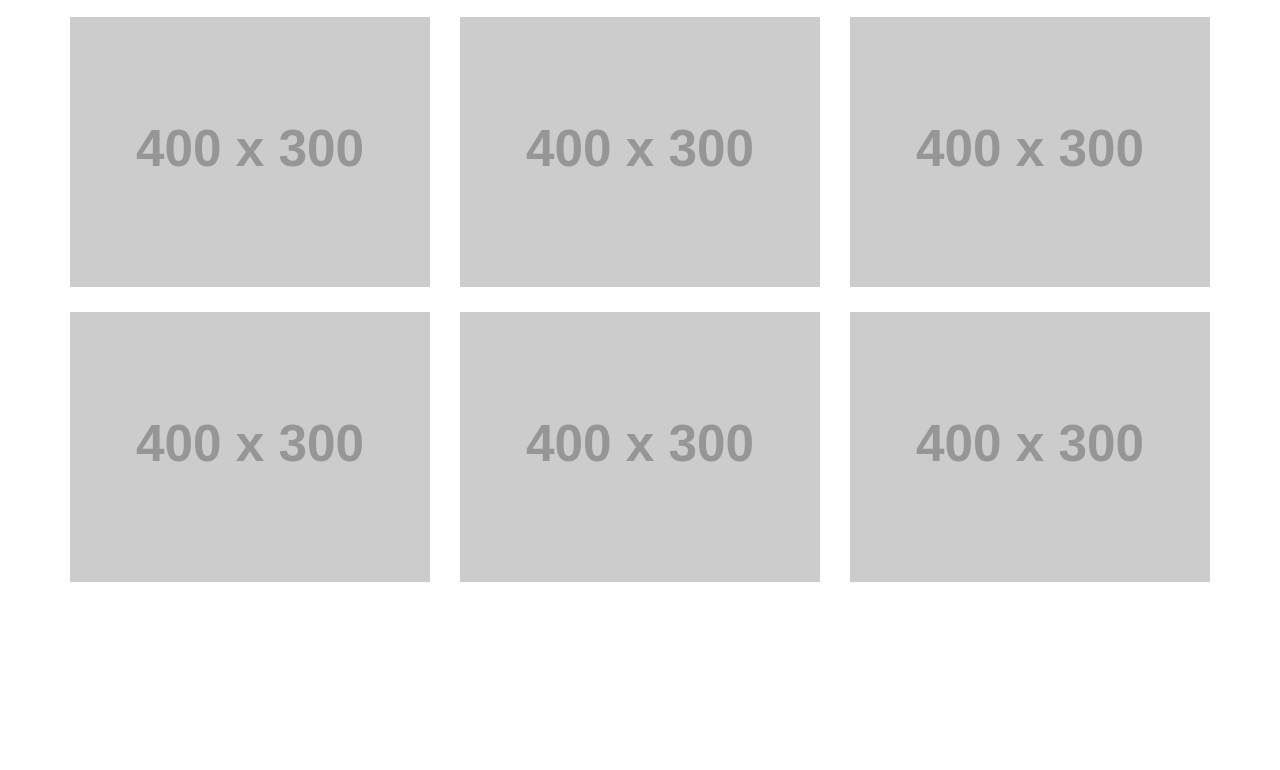
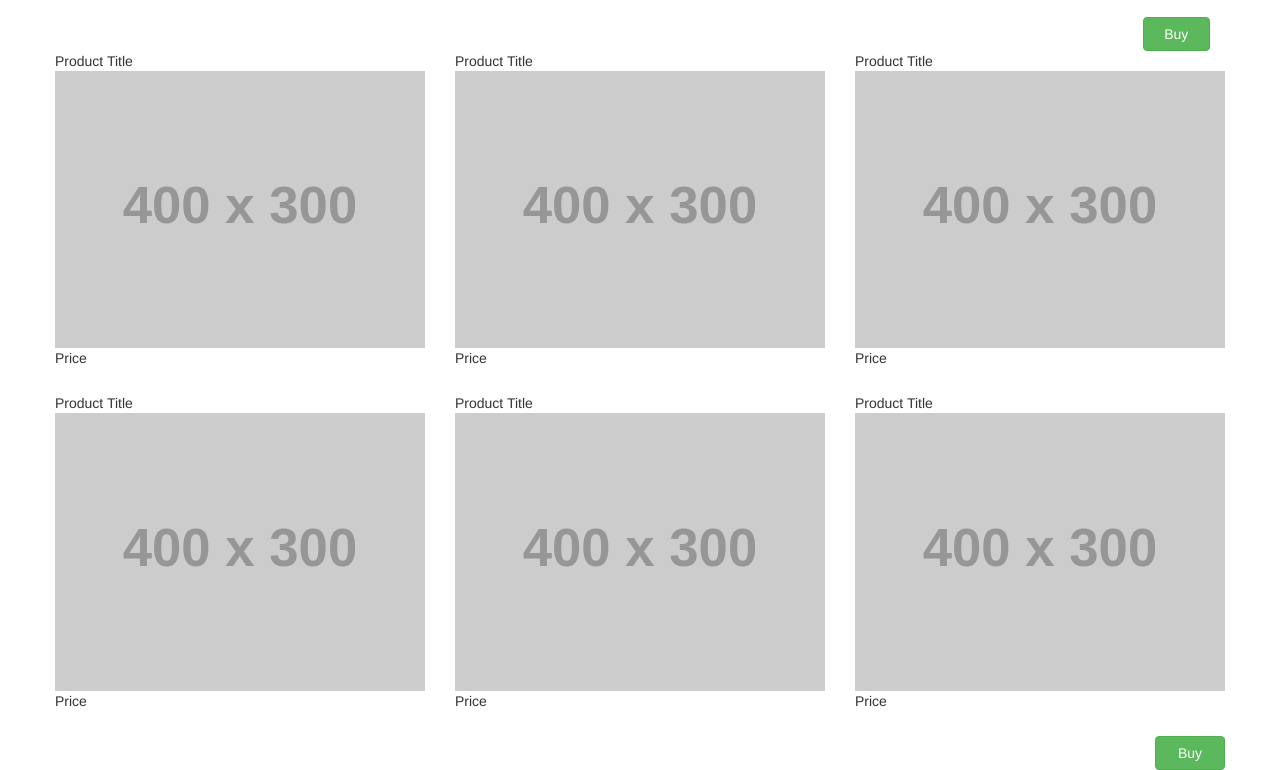
Before and after one commit to erschwartz/Shop-Easy, a plain HTML site: page cart.html in a window 1280 px wide. Shown: the part 163-933 px from the top of the page. Before the commit the page ends 800 px from the top, so only its background shows below. Drawn offline with nearby package versions, Linux system fonts and the light colour scheme; placeholder pictures from the web are drawn by us.

Commit message:
Updated cart page with submit button

```diff
--- a/cart.html
+++ b/cart.html
@@ -8,6 +8,56 @@
   		<link href="css/3-col-portfolio.css" rel="stylesheet">
   		<script src="https://ajax.googleapis.com/ajax/libs/jquery/1.11.3/jquery.min.js"></script>
   		<script src="http://maxcdn.bootstrapcdn.com/bootstrap/3.3.5/js/bootstrap.min.js"></script>
+
+
+        <script>
+        $(function(){
+
+
+            //****AJAX Call to Query DB for User's Items
+            // TODO
+
+            var body="";
+            body+= '<div class="col-md-4 portfolio-item">'
+                +  'Product Title'
+                +  '<a href="#">'
+                +  '<img class="img-responsive" src="http://placehold.it/400x300" alt="">'
+                +   '</a>'
+                +    'Price'
+                +   '</div>';
+
+
+            //**** Populate View with Item Data
+
+            for(i=0; i<3; i++)
+                $("#row_1").append(body);
+
+            for(i=0; i<3; i++)
+                $("#row_2").append(body);
+
+
+            //***** AJAX Call for User Submit
+            // TODO
+
+            var str='http://www.supermarketapi.com/api.asmx/SearchByProductName?APIKEY=6d180291e0&ItemName=Rice';
+
+            $.ajax({
+              url: str,
+              dataType: 'jsonp',
+              success: function(data) {
+                alert("hi");
+                alert(JSON.stringify(data));
+            }
+
+            });
+
+
+            });
+
+
+
+
+        </script>
 	</head>
 
 <body>
@@ -39,52 +89,28 @@
             </div>
         </div>
 
+        <div class="row">
+        <div class="col-lg-offset-11 col-lg-1">
+        <button type="button" class="btn btn-success" name="purchase" style="width: 100%;">Buy</button>
+        </div>
+
         <!-- Items row -->
         <!-- Row 1 -->
-        <div class="row" name="row_1">
-            <div class="col-md-4 portfolio-item">
-                <a href="#">
-                    <img class="img-responsive" src="http://placehold.it/400x300" alt="">
-                </a>
-            </div>
+        <div class="row" id="row_1" name="row_1">
 
-            <div class="col-md-4 portfolio-item">
-                <a href="#">
-                    <img class="img-responsive" src="http://placehold.it/400x300" alt="">
-                </a>
-            </div>
-
-            <div class="col-md-4 portfolio-item">
-                <a href="#">
-                    <img class="img-responsive" src="http://placehold.it/400x300" alt="">
-                </a>
-            </div>
         </div>
 
         <!-- row 2 -->
 
-        <div class="row" name="row_2">
-            <div class="col-md-4 portfolio-item">
-                <a href="#">
-                    <img class="img-responsive" src="http://placehold.it/400x300" alt="">
-                </a>
-            </div>
+        <div class="row" id="row_2" name="row_2">
 
-            <div class="col-md-4 portfolio-item">
-                <a href="#">
-                    <img class="img-responsive" src="http://placehold.it/400x300" alt="">
-                </a>
-            </div>
-
-            <div class="col-md-4 portfolio-item">
-                <a href="#">
-                    <img class="img-responsive" src="http://placehold.it/400x300" alt="">
-                </a>
-            </div>
         </div>
 
-
-
+        <div class="row">
+        <div class="col-lg-offset-11 col-lg-1">
+        <button type="button" class="btn btn-success" name="purchase" style="width: 100%;">Buy</button>
+        </div>
+        </div>
     </div>
 
 </body>
```
Also changed, not shown: productDescription.html (added).
